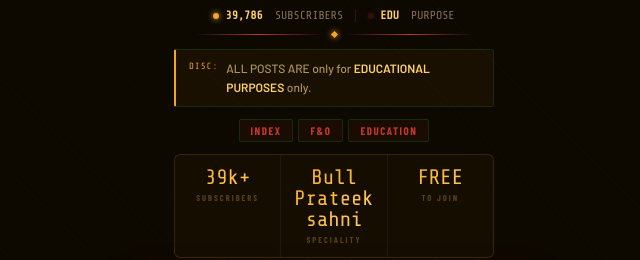
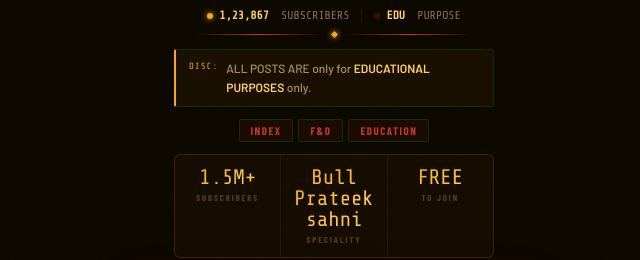
Before and after one commit to piyushbairwa003-ops/academylink9mn, a plain HTML site: page index.html in a window 1280 px wide. Shown: the part 264-524 px from the top of the page, 306-946 px from the left. Drawn offline with nearby package versions, Linux system fonts and the light colour scheme; a web font is replaced by a local one.

Commit message:
Update index.html

```diff
--- a/index.html
+++ b/index.html
@@ -281,7 +281,7 @@ body{
   <p class="ch-sub">Official Education Channel</p>
 
   <div class="mrow">
-    <div class="mpill"><span class="dot dot-g"></span><strong>39,786</strong>&nbsp;SUBSCRIBERS</div>
+    <div class="mpill"><span class="dot dot-g"></span><strong>1,23,867</strong>&nbsp;SUBSCRIBERS</div>
     <div class="msep"></div>
     <div class="mpill"><span class="dot dot-p"></span><strong>EDU</strong>&nbsp;PURPOSE</div>
   </div>
@@ -301,7 +301,7 @@ body{
   </div>
 
   <div class="stats">
-    <div class="stat"><div class="sn">39k+</div><div class="sl">Subscribers</div></div>
+    <div class="stat"><div class="sn">1.5M+</div><div class="sl">Subscribers</div></div>
     <div class="stat"><div class="sn">Bull Prateek sahni</div><div class="sl">Speciality</div></div>
     <div class="stat"><div class="sn">FREE</div><div class="sl">To Join</div></div>
   </div>
```
